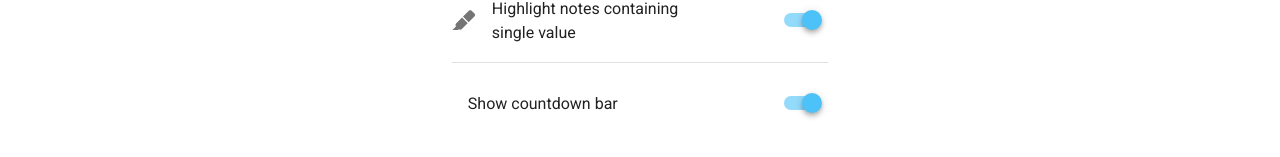
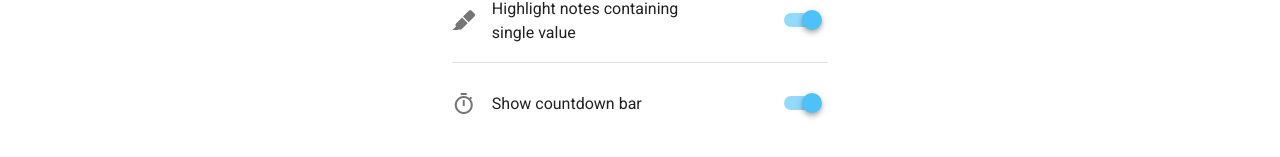
Before and after one commit to roxburghm/vue-sudoku, a Vue app: page /settings in a window 1280 px wide. Shown: the part 497-654 px from the top of the page. Built offline with nearby package versions, Linux system fonts and the light colour scheme.

Commit message:
fix icon

```diff
--- a/src/views/Settings.vue
+++ b/src/views/Settings.vue
@@ -28,7 +28,7 @@
                 <v-switch color="sudoku" v-model="highlightSingleNote"/>
             </SettingItem>
 
-            <SettingItem icon="mdi-stopwatch" label="Show countdown bar">
+            <SettingItem icon="mdi-timer-outline" label="Show countdown bar">
                 <v-switch color="sudoku" v-model="showCountdown"/>
             </SettingItem>
         </v-sheet>
```
